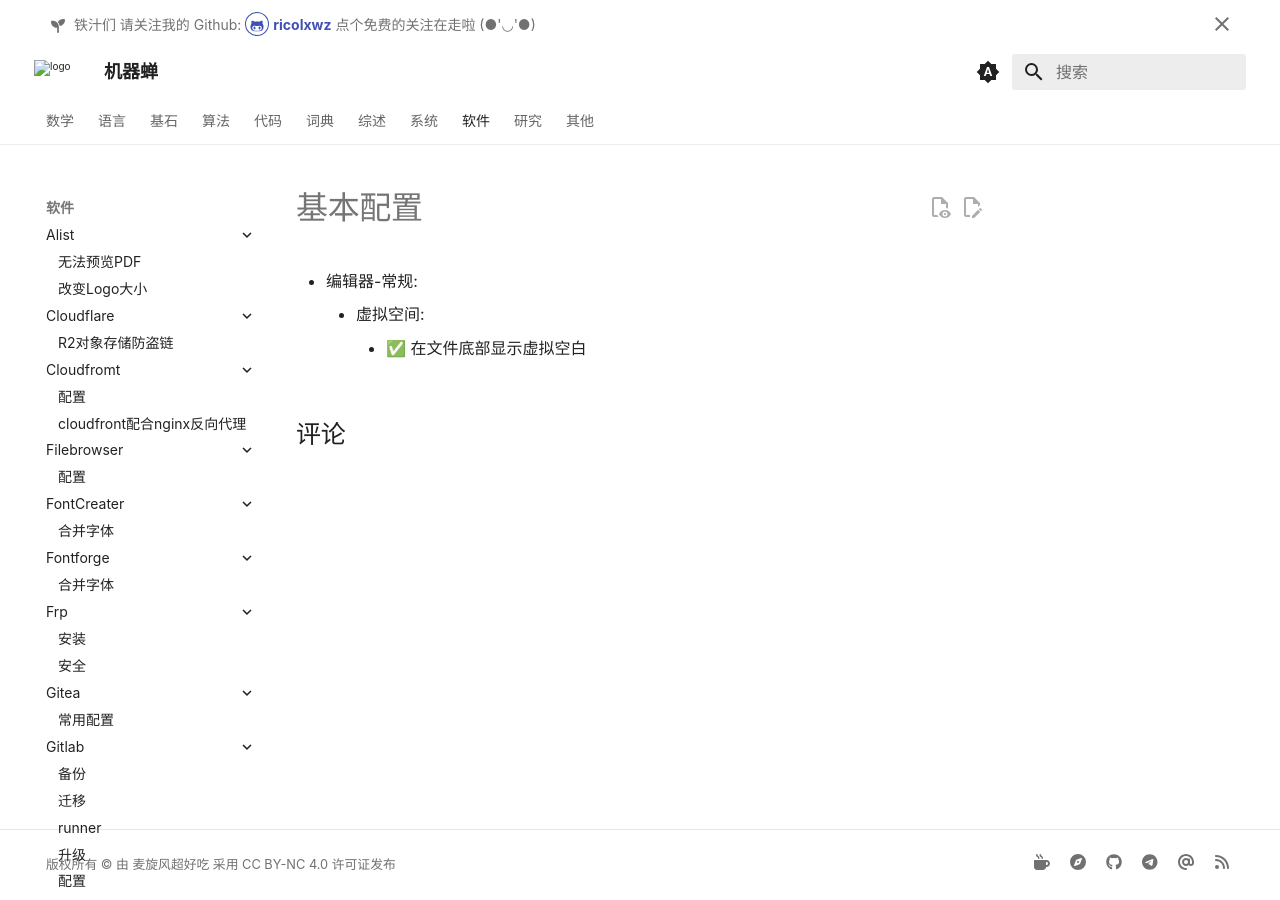
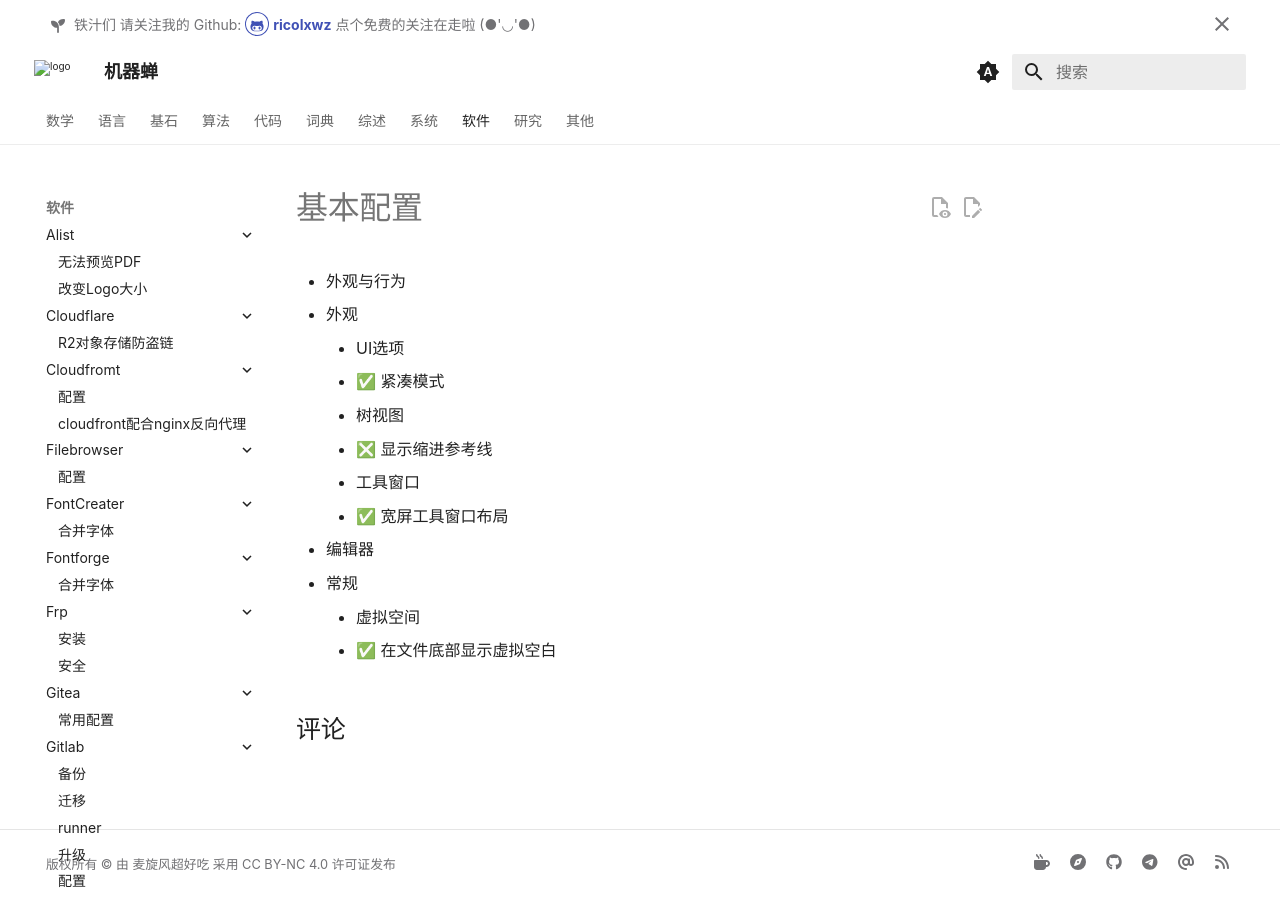
Before and after one commit to ricolxwz/note, an MkDocs documentation site: the page built from docs/software/jetbrains/basic-config.md, in a window 1280 px wide. Built offline with MkDocs 1.6.1 and Material for MkDocs 9.7.7, drawn with Linux system fonts in a browser that asks for light colours; some web fonts are replaced; comment, search, counter and statistics services are not loaded; a style sheet for code colours, icons or effects is not loaded.

Commit message:
docs: update basic-config.md

```diff
--- a/docs/software/jetbrains/basic-config.md
+++ b/docs/software/jetbrains/basic-config.md
@@ -5,6 +5,15 @@
 
 # 基本配置
 
-- 编辑器-常规:
-    - 虚拟空间:
-        - ✅ 在文件底部显示虚拟空白
+- 外观与行为
+  - 外观
+    - UI选项
+      - ✅ 紧凑模式
+    - 树视图
+      - ❎ 显示缩进参考线
+    - 工具窗口
+      - ✅ 宽屏工具窗口布局
+- 编辑器
+  - 常规
+    - 虚拟空间
+      - ✅ 在文件底部显示虚拟空白
```
